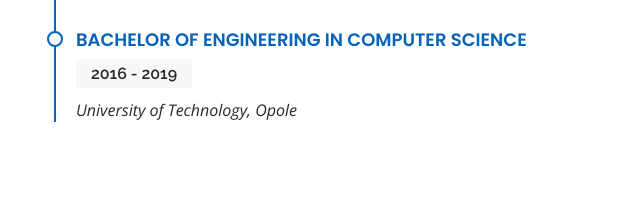
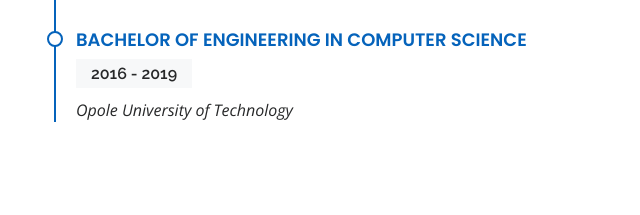
Before and after one commit to iR0MAN/itROMAN, a plain HTML site: page index.html in a window 1280 px wide. Shown: the part 2221-2436 px from the top of the page, 598-1238 px from the left. Drawn offline with nearby package versions, Linux system fonts and the light colour scheme.

Commit message:
Standardize university name

```diff
--- a/index.html
+++ b/index.html
@@ -224,7 +224,7 @@
             <div class="resume-item">
               <h4>Bachelor of Engineering in Computer Science</h4>
               <h5>2016 - 2019</h5>
-              <p><em>University of Technology, Opole</em></p>
+              <p><em>Opole University of Technology</em></p>
             </div>
           </div>
 
```
